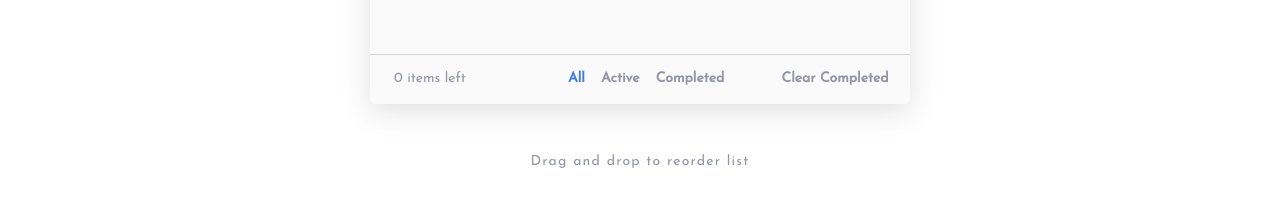
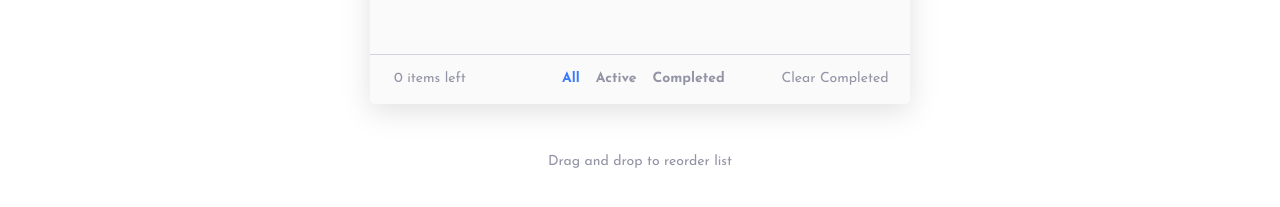
Before and after one commit to Vov4ukz53/frontend-challenge, a React (Create React App) app: page / in a window 1280 px wide. Shown: the part 583-790 px from the top of the page. Built offline with nearby package versions, Linux system fonts and the light colour scheme.

Commit message:
Update font and styles

```diff
--- a/public/index.html
+++ b/public/index.html
@@ -20,7 +20,7 @@
     <link rel="stylesheet" href="https://cdnjs.cloudflare.com/ajax/libs/normalize/8.0.1/normalize.min.css"
           integrity="sha512-NhSC1YmyruXifcj/KFRWoC561YpHpc5Jtzgvbuzx5VozKpWvQ+4nXhPdFgmx8xqexRcpAglTj9sIBWINXa8x5w=="
           crossorigin="anonymous" referrerpolicy="no-referrer" />
-    <link href="https://fonts.googleapis.com/css2?family=Josefin+Sans:ital,wght@400;700&display=swap" rel="stylesheet">
+    <link href="https://fonts.googleapis.com/css2?family=Josefin+Sans:ital,wght@0,100..700;1,100..700&display=swap" rel="stylesheet">
     <!--
       Notice the use of %PUBLIC_URL% in the tags above.
       It will be replaced with the URL of the `public` folder during the build.
--- a/src/features/todos/components/FilterTodos/styled.js
+++ b/src/features/todos/components/FilterTodos/styled.js
@@ -1,7 +1,7 @@
 import styled, { css } from 'styled-components';
 
 export const ButtonWrapper = styled.div`
-    margin-left: 40px;
+    margin-left: 34px;
 
     ${({ desktop }) => desktop && css`
         @media(max-width: ${({ theme }) => theme.breakpoints.mobile}px){
@@ -47,6 +47,6 @@ export const Button = styled.button`
    `};
 
     @media(max-width: ${({ theme }) => theme.breakpoints.mobile}px){
-        font-size: 12px;
+        font-size: 14px;
     }
 `;
--- a/src/features/todos/components/Footer/styled.js
+++ b/src/features/todos/components/Footer/styled.js
@@ -14,7 +14,6 @@ export const FooterWrapper = styled.footer`
 export const FooterText = styled.p`
     margin: 0;
     padding: 20px;
-    letter-spacing: 1.2px;
 
     @media(max-width: ${({ theme }) => theme.breakpoints.mobile}px){
         font-size: 12px;
--- a/src/features/todos/components/TodoListFooter/styled.js
+++ b/src/features/todos/components/TodoListFooter/styled.js
@@ -30,7 +30,6 @@ export const ClearCompletedButton = styled.button`
     color: ${({theme}) => theme.colors.darkGrayishBlue};
     cursor: pointer;
     transition: color .3s ease-in;
-    font-weight: 700;
 
     &:disabled {
         cursor: auto;
```
